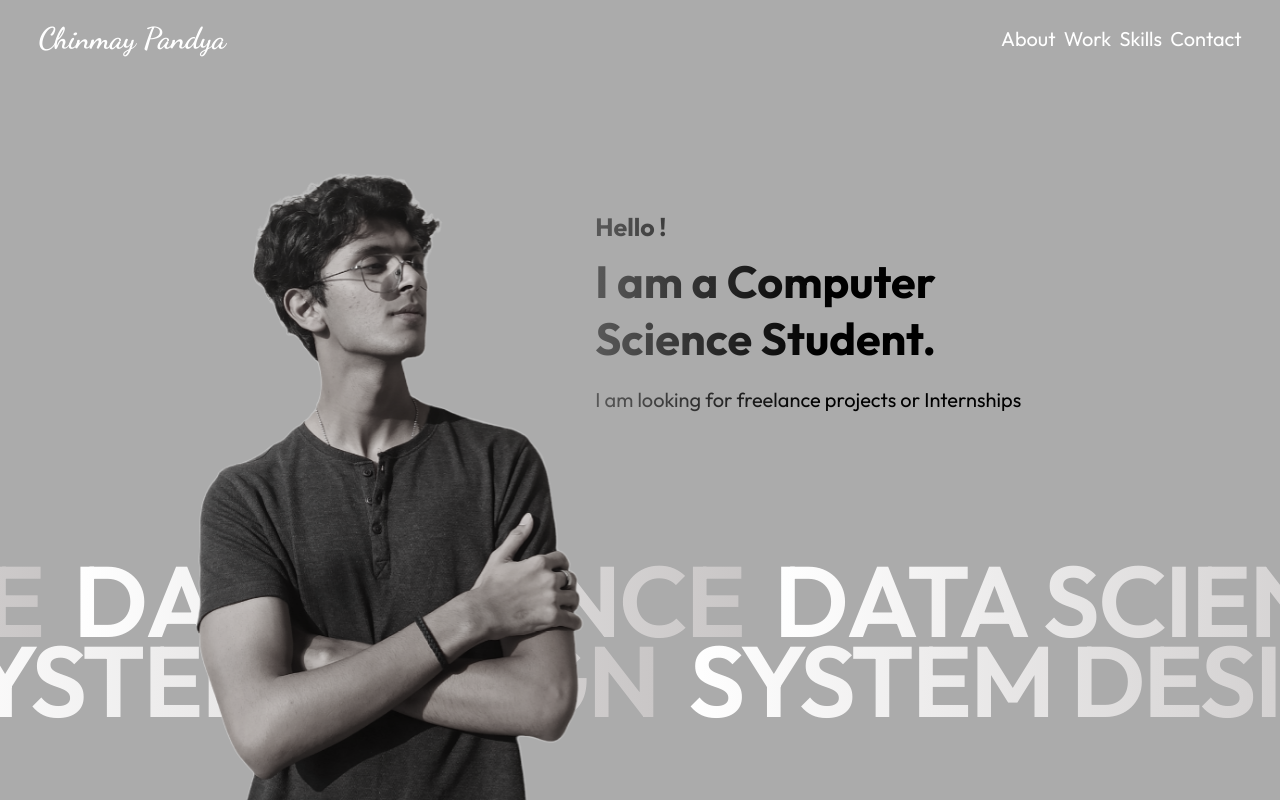
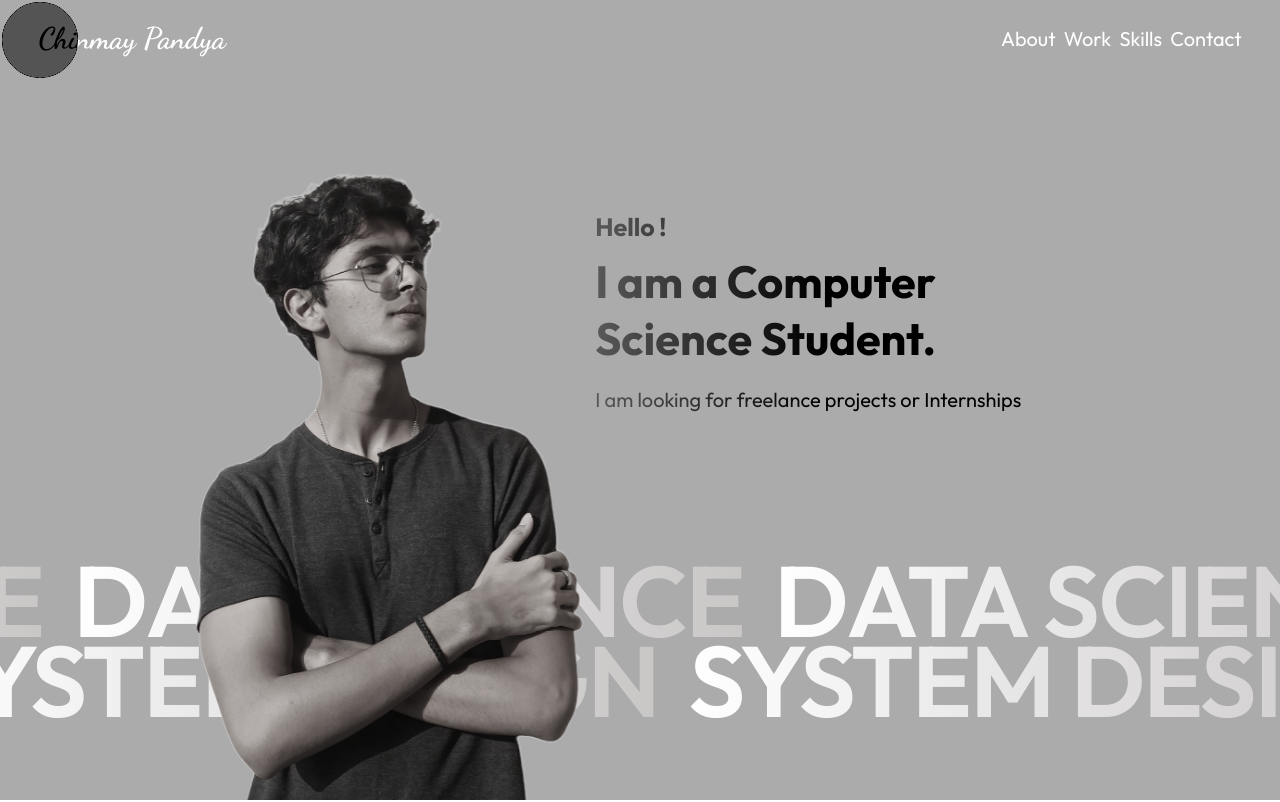
Before and after one commit to Hellcaster99/portfolio, a Next.js app: page / in a window 1280 px wide. Shown: the top 802 px of the page. Built offline with nearby package versions, Linux system fonts and the light colour scheme.

Commit message:
cursor animation

```diff
--- a/src/styles/About.module.css
+++ b/src/styles/About.module.css
@@ -4,6 +4,31 @@
     background: #fff;
     padding: 8% 18%;
     position: relative;
+    overflow: hidden;
+
+    .cursor{
+        position: fixed;
+        width: 80px;
+        height: 80px;
+        top: 0;
+        left: 0;
+        border: 2px solid #000;
+        border-radius: 50%;
+        transition: transform 0.2 ease;
+        transform-origin: center center;
+        pointer-events: none;
+        background: #fff;
+        mix-blend-mode: difference;
+        z-index: 1;
+        display: flex;
+        /* background: #000; */
+    }
+
+    .cursorgrow{
+        background: #000;
+        transform: scale(7);
+        mix-blend-mode: differnce;
+    }
 
     .box{
         font-size: 30px;
@@ -80,6 +105,10 @@
    .aboutContainer{
         padding: 15% 10%;
 
+        .cursor{
+            display: none;
+        }
+
         .box{
             font-size: 20px;
             flex-direction: column-reverse;
--- a/src/ui/About.jsx
+++ b/src/ui/About.jsx
@@ -1,6 +1,6 @@
-import { useEffect, useRef } from 'react';
+import { useEffect, useRef, useState } from 'react';
 import gsap from 'gsap';
-import {motion as m, useScroll, useTransform,AnimatePresence} from 'framer-motion';
+import {motion as m, useScroll, useTransform} from 'framer-motion';
 import styles from '@/styles/About.module.css';
 import { Outfit } from 'next/font/google';
 
@@ -9,37 +9,40 @@ const font = Outfit({subsets:['latin'],weight:['400']});
 export default function About(){
     const {scrollY}  = useScroll();
     const y = useTransform(scrollY, [0,1000], ["180%","0%"]);
-    // const aboutRef = useRef(null);
 
-    // useEffect(()=>{
-    //     const mouseMove = (e) => {
-    //         const {clientX, clientY} = e;
-    //         const {width,height,left,top} = aboutRef.current.getBoundingClientRect();
-    //         const x = clientX - (left + width / 2);
-    //         const y = clientY - (top + height / 2);
-    //         gsap.to(aboutRef.current,{x:x});
-    //         gsap.to(aboutRef.current,{y:y});
-    //     }
+    // const [scale,setScale] = useState(1);
 
-    //     const mouseLeave = (e) => {
-    //         gsap.to(aboutRef.current, {x:0});
-    //         gsap.to(aboutRef.current, {y:"40%"});
-    //     }
+    const ref = useRef(null);
+    const para = useRef(null);
 
+    useEffect(()=>{
+        const mouseMove = (e) => {
+            const {clientX,clientY} = e;
+            gsap.to(ref.current,{x:clientX})
+            gsap.to(ref.current,{y:clientY})
+            // gsap.to(ref.current,{scale:2})
+        }
+        const mouseEnter = ()=>{
+            alert("a");
+        }
 
-    //     aboutRef.current.addEventListener("mousemove",mouseMove);
-    //     aboutRef.current.addEventListener("mouseleave",mouseLeave);
+        // para.current.addEventListener("onmouseenter",mouseEnter)
+        window.addEventListener("mousemove",mouseMove)
 
-    //     return () => {
-    //         aboutRef.current.removeEventListener("mousemove",mouseMove);
-    //         aboutRef.current.removeEventListener("mouseleave",mouseLeave);
-    //     }
-    // },[])
+        return ()=>{
+            window.removeEventListener("mousemove",mouseMove)
+            // para.current.removeEventListener("onmouseenter",mouseEnter)
+        }
+    },[])
+
 
     return(
         <div className={styles.aboutContainer} id="about">
+            <m.div ref={ref} className={styles.cursor}>
+
+            </m.div>
             <div className={styles.box}>
-                <Paragraph>I am 20 and I currently stay in Gandhinagar. Passionate and organised student currently in the pre-final year. Love to take up challenges and solve problems. I am also studying Business Intelligence from IIT Madras and am interested in data mining and business solutions. Well experienced in creating responsive and interactive web designs and applications.</Paragraph>
+                <Paragraph element={para}>I am 20 and I currently stay in Gandhinagar. Passionate and organised student currently in the pre-final year. Love to take up challenges and solve problems. I am also studying Business Intelligence from IIT Madras and am interested in data mining and business solutions. Well experienced in creating responsive and interactive web designs and applications.</Paragraph>
                 <div className={styles.heading}>
                     <m.p className={styles.aboutp} initial={{opacity:0,y:"40%"}} whileInView={{opacity:1,y:0,transition:{duration:1.5,type:"spring",delay:0.1}}}>The combination of my logic, critical thinking & creativity positions me in a unique place in the computer science world.</m.p>
                     <div className={styles.abouth}>
@@ -57,8 +60,7 @@ export default function About(){
 
 }
 
-function Paragraph({children}){
-    const element = useRef(null);
+function Paragraph({children,element}){
     const {scrollYProgress} = useScroll({
         target: element,
         offset: ['start 0.9','start 0.25']
--- a/src/ui/Mobilenav.jsx
+++ b/src/ui/Mobilenav.jsx
@@ -1,6 +1,7 @@
 'use client';
 
-import { useState } from "react";
+import { useState,useEffect,useRef } from "react";
+import gsap from "gsap";
 import Link from "next/link";
 import { AnimatePresence, motion as m, useMotionValueEvent, useScroll } from "framer-motion";
 import { menuSlide, slide, scale } from "@/lib/anim";
@@ -35,6 +36,33 @@ export default function Mobilenav(){
     const [isActive,setIsActive] = useState(false);
     const [mobile,setMobile] = useState(false);
 
+    const aboutRef = useRef(null);
+
+    useEffect(()=>{
+        const mouseMove = (e) => {
+            const {clientX, clientY} = e;
+            const {width,height,left,top} = aboutRef.current.getBoundingClientRect();
+            const x = clientX - (left + width / 2);
+            const y = clientY - (top + height / 2);
+            gsap.to(aboutRef.current,{x:x});
+            gsap.to(aboutRef.current,{y:y});
+        }
+
+        const mouseLeave = (e) => {
+            gsap.to(aboutRef.current, {x:0});
+            gsap.to(aboutRef.current, {y:0});
+        }
+
+
+        aboutRef.current.addEventListener("mousemove",mouseMove);
+        aboutRef.current.addEventListener("mouseleave",mouseLeave);
+
+        return () => {
+            aboutRef.current.removeEventListener("mousemove",mouseMove);
+            aboutRef.current.removeEventListener("mouseleave",mouseLeave);
+        }
+    },[])
+
     useMotionValueEvent(scrollY, "change", (latest)=>{
         if(latest > 150){
             setMobile(true);
@@ -48,6 +76,7 @@ export default function Mobilenav(){
         <>
             <AnimatePresence mode="wait">
             <m.div
+                ref={aboutRef}
                 onClick={() => {setIsActive(!isActive)}} className={styles.button}
                 variants={{
                     hidden:{scale:0},
--- a/src/ui/Navbar.jsx
+++ b/src/ui/Navbar.jsx
@@ -33,6 +33,7 @@ export default function Navbar(){
 
     const {scrollY} = useScroll()
     const [hidden,setHidden] = useState(false);
+
 
     useMotionValueEvent(scrollY, "change", (latest)=>{
         const previous  = scrollY.getPrevious();
```
Also changed, not shown: src/pages/index.js (+1 -18 lines).
